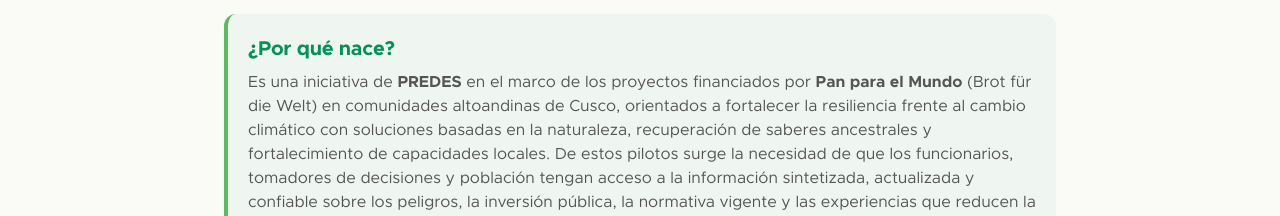
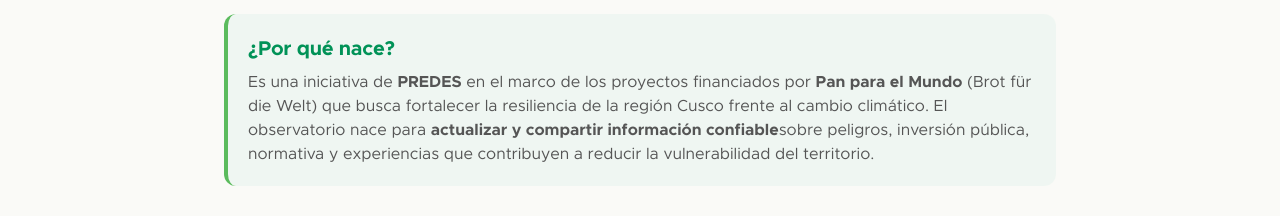
Before and after one commit to luis-huacho/Observatorio-Kawsaypacha, a React (Vite) app in the folder frontend/: page /sobre in a window 1280 px wide. Shown: the part 572-788 px from the top of the page. Built offline with nearby package versions, Linux system fonts and the light colour scheme; no server answers.

Commit message:
revision: 20260818: pagina10

```diff
--- a/frontend/src/routes/Sobre.tsx
+++ b/frontend/src/routes/Sobre.tsx
@@ -92,13 +92,11 @@ export default function Sobre() {
           <h2 className="font-display text-xl font-bold text-mountain-700">¿Por qué nace?</h2>
           <p className="text-ink-600 mt-2">
             Es una iniciativa de <strong>PREDES</strong> en el marco de los proyectos financiados
-            por <strong>Pan para el Mundo</strong> (Brot für die Welt) en comunidades altoandinas
-            de Cusco, orientados a fortalecer la resiliencia frente al cambio climático con
-            soluciones basadas en la naturaleza, recuperación de saberes ancestrales y
-            fortalecimiento de capacidades locales. De estos pilotos surge la necesidad de que los funcionarios,
-            tomadores de decisiones y población tengan acceso a la información sintetizada, actualizada y confiable
-            sobre los peligros, la inversión pública, la normativa vigente y las experiencias que reducen la
-            vulnerabilidad del territorio.
+            por <strong>Pan para el Mundo</strong> (Brot für die Welt) que busca fortalecer
+            la resiliencia de la región Cusco frente al cambio climático.
+            El observatorio nace para <strong>actualizar y compartir información confiable</strong>
+            sobre peligros, inversión pública, normativa y experiencias que contribuyen a reducir
+            la vulnerabilidad del territorio.
           </p>
         </section>
 
```
